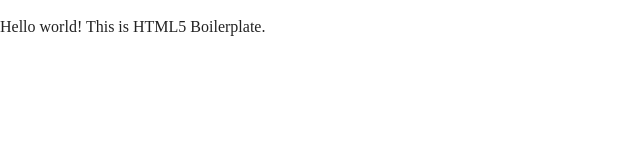
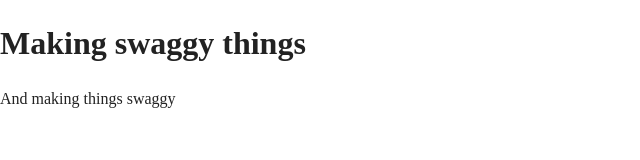
Before and after one commit to studioswaggy/site, a website built with webpack: page index.html in a window 1280 px wide. Shown: the whole page, without its empty margins (0-640 px from the left). Built offline with nearby package versions, Linux system fonts and the light colour scheme.

Commit message:
sum swaggy things added (title and header stuff)

```diff
--- a/index.html
+++ b/index.html
@@ -3,7 +3,7 @@
 
 <head>
   <meta charset="utf-8">
-  <title></title>
+  <title>Sumswaggy</title>
   <meta name="description" content="">
   <meta name="viewport" content="width=device-width, initial-scale=1">
 
@@ -21,14 +21,22 @@
 
   <link rel="manifest" href="site.webmanifest">
   <meta name="theme-color" content="#fafafa">
+
+  <link rel="preconnect" href="https://fonts.googleapis.com">
+  <link rel="preconnect" href="https://fonts.gstatic.com" crossorigin>
+  <link href="https://fonts.googleapis.com/css2?family=Inter:wght@100;200;300;400;500;600;700;800;900&display=swap" rel="stylesheet">
 </head>
 
 <body>
 
   <!-- Add your site or application content here -->
-  <p>Hello world! This is HTML5 Boilerplate.</p>
   <script src="js/vendor/modernizr-3.12.0.min.js"></script>
   <script src="js/app.js"></script>
+
+  <header>
+    <h1>Making swaggy things</h1>
+    <p class="tagline">And making things swaggy</p>
+  </header>
 
 </body>
 
```
